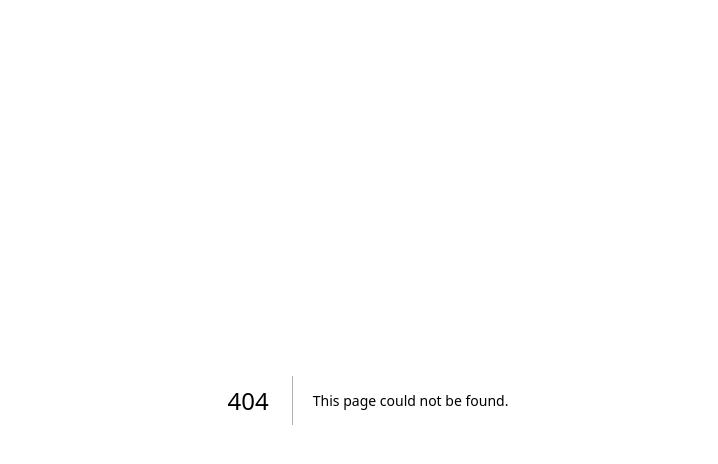
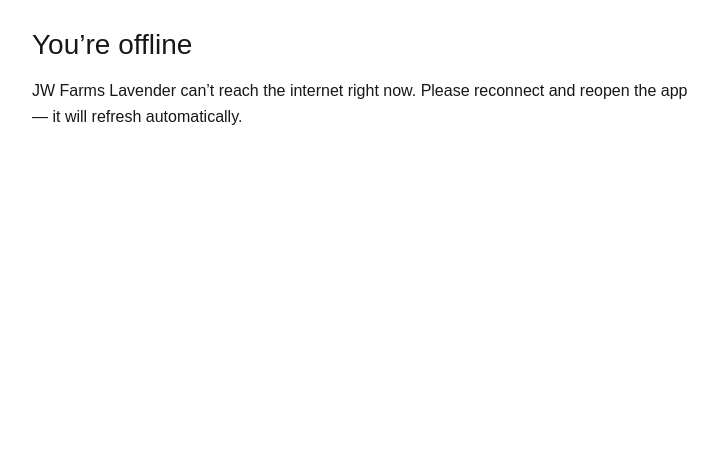
Before and after one commit to jwfarms/nextjs-boilerplate, a Next.js app: page /offline in a window 1280 px wide. Before the commit this address had no page. Shown: the top 464 px of the page, without its empty margins (272-990 px from the left). Built offline with nearby package versions, Linux system fonts and the light colour scheme.

Commit message:
Create page.tsx

```diff
--- /dev/null
+++ b/app/offline/page.tsx
@@ -0,0 +1,11 @@
+export default function OfflinePage() {
+  return (
+    <main style={{ padding: 24, maxWidth: 720, margin: "0 auto" }}>
+      <h1 style={{ fontSize: 28, marginBottom: 12 }}>You’re offline</h1>
+      <p style={{ lineHeight: 1.6 }}>
+        JW Farms Lavender can’t reach the internet right now. Please reconnect and
+        reopen the app — it will refresh automatically.
+      </p>
+    </main>
+  );
+}
```
